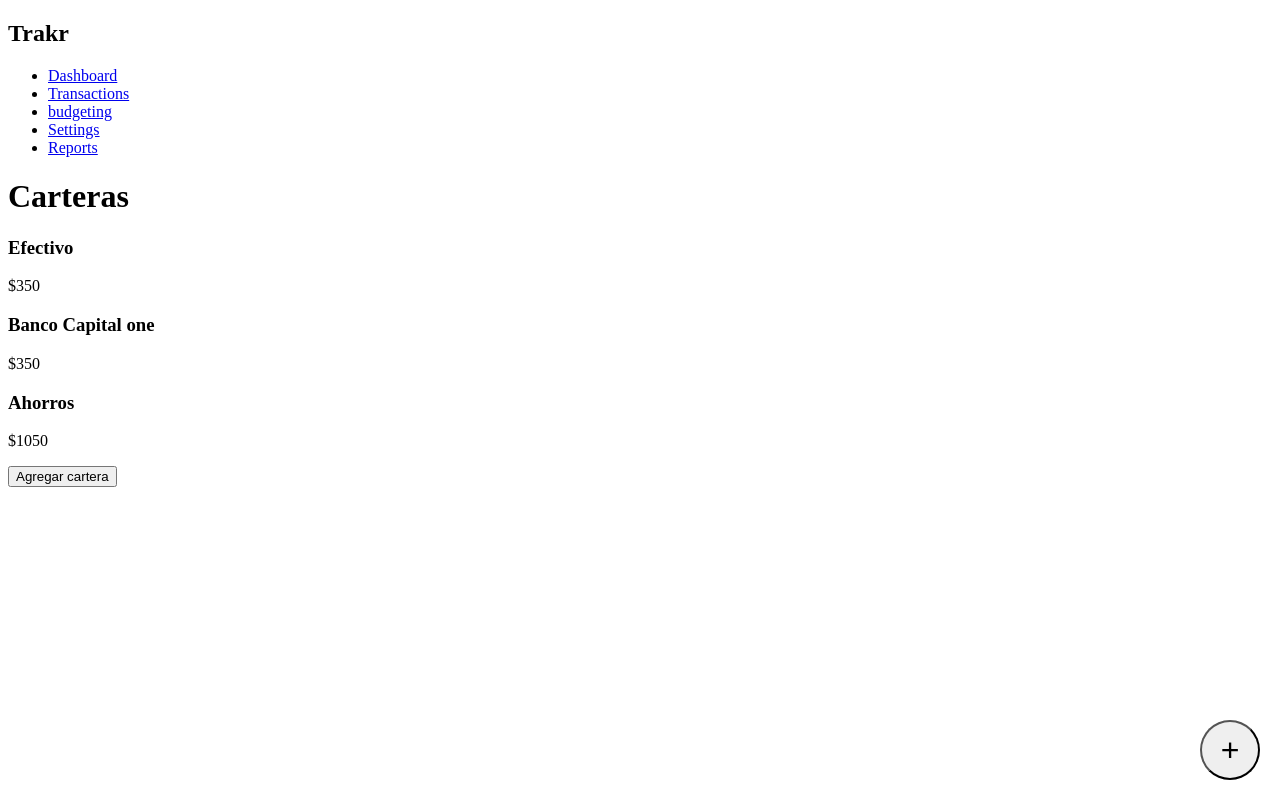
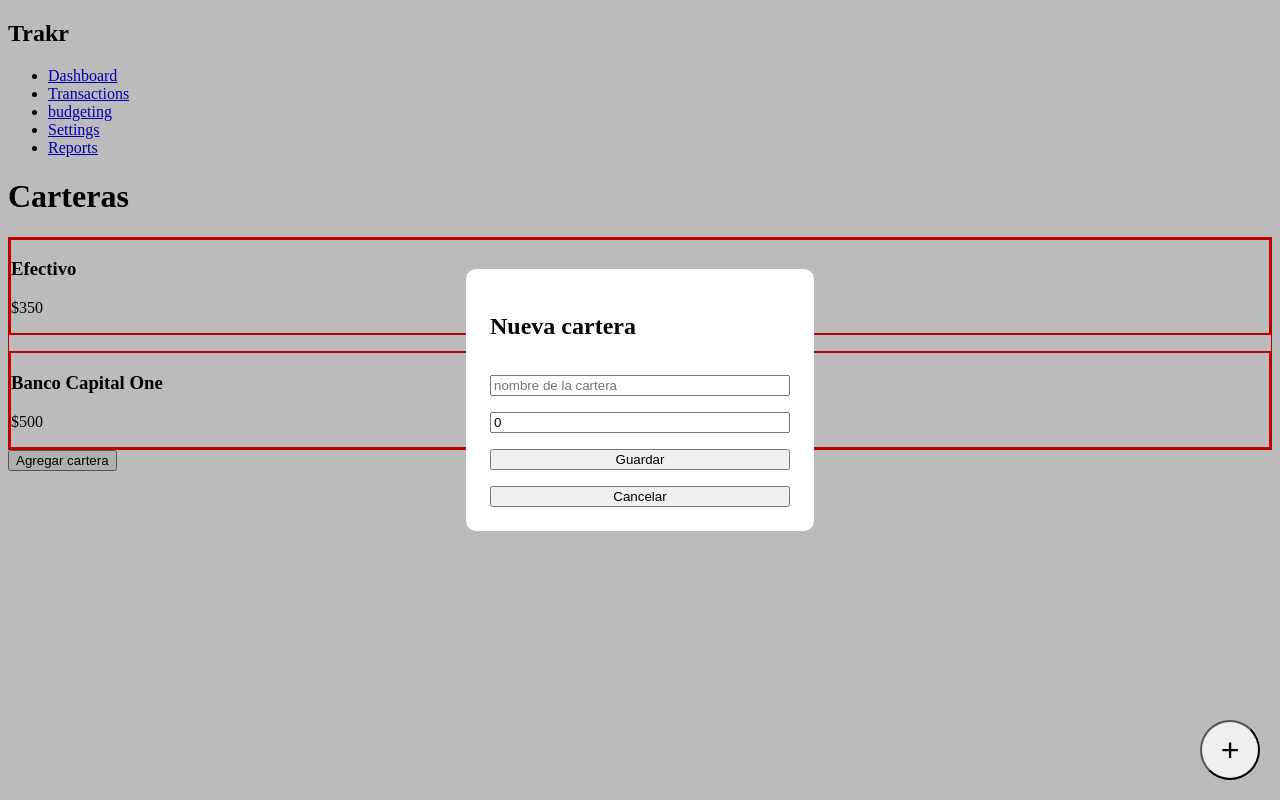
Before and after one commit to joelA4/trakr, a Vue app in the folder trakr-vue/: page /wallets in a window 1280 px wide. Both pictures are taken after a click on the button "Agregar cartera". Built offline with nearby package versions, Linux system fonts and the light colour scheme.

Commit message:
fix(DataCard): correct typo in prop name from 'tittle' to 'title' feat(Dashboard): update DataCard usage to reflect prop name change feat(Wallets): implement dynamic rendering of wallets with DataCard feat(WalletModal): add modal for creating new wallets with validation

```diff
--- /dev/null
+++ b/trakr-vue/src/components/forms/WalletModal.vue
@@ -0,0 +1,54 @@
+<script setup>
+    import { ref } from 'vue'
+    import Button from '../ui/Button.vue';
+
+    const isOpen = defineModel()
+    const title = ref('')
+    const balance = ref(0)
+
+    const emit = defineEmits(['create'])
+
+    function createWallet() {
+        if (!title.value) return
+        emit('create', {name: title.value, balance: Number(balance.value) })
+        title.value = ''
+        balance.value = 0
+        isOpen.value = false
+    }
+</script>
+
+<template>
+    <div v-if="isOpen" class="modal-backdrop">
+        <div class="modal">
+            <h2>Nueva cartera</h2>
+
+            <input v-model="title" placeholder="nombre de la cartera" />
+            <input v-model="balance" type="number" placeholder="saldo inicial" />
+
+            <Button label="Guardar" variant="primary" @click="createWallet" />
+            <Button label="Cancelar" variant="secundary" @click="isOpen = false" />
+
+        </div>
+
+    </div>
+</template>
+
+<style scoped>
+    .modal-backdrop {
+        position: fixed;
+        inset: 0;
+        background: #0004;
+        display: flex;
+        align-items: center;
+        justify-content: center;
+    }
+
+    .modal {
+        background: white;
+        padding: 1.5rem;
+        border-radius: 10px;
+        width: 300px;
+        display: grid;
+        gap: 1rem;
+    }
+</style>
--- a/trakr-vue/src/components/ui/DataCard.vue
+++ b/trakr-vue/src/components/ui/DataCard.vue
@@ -1,13 +1,13 @@
 <script setup>
     defineProps({
-        tittle: String,
+        title: String,
         value: [String, Number]
     })
 </script>
 
 <template>
     <div class="data-card">
-        <h3>{{ tittle }}</h3>
+        <h3>{{ title }}</h3>
         <p>{{ value }}</p>
     </div>
 </template>
--- a/trakr-vue/src/router/index.js
+++ b/trakr-vue/src/router/index.js
@@ -1,4 +1,4 @@
-import { createRouter, createWebHistory } from "vue-router";
+import { createRouter, createWebHistory } from "vue-router"
 
 import Dashboard from '../views/Dashboard.vue'
 import Transactions from '../views/Transactions.vue'
--- a/trakr-vue/src/views/Dashboard.vue
+++ b/trakr-vue/src/views/Dashboard.vue
@@ -14,7 +14,7 @@
 
     <AlertMessage type="success" message="Todo esta funcando bien" />
 
-    <DataCard tittle="Balance Total" value="$12,450" />
+    <DataCard title="Balance Total" value="$12,450" />
 
     <Button label="Agregar Transaccion" variant="primary" />
 
--- a/trakr-vue/src/views/Wallets.vue
+++ b/trakr-vue/src/views/Wallets.vue
@@ -1,16 +1,46 @@
 <script setup>
+    import { ref } from 'vue'
     import DataCard from '@/components/ui/DataCard.vue'
     import Button from '@/components/ui/Button.vue'
+    import WalletModal from '@/components/forms/WalletModal.vue'
+
+    //Lista de carteras (por ahora simulada)
+    const wallets = ref([
+        { id: 1, name: 'Efectivo', balance: 350 },
+        { id: 2, name: 'Banco Capital One', balance: 500 },
+    ])
+
+    const showModal = ref(false)
+
+    function addWallet(newWallet) {
+        wallets.value.push({
+            id: Date.now(),
+            ...newWallet
+        })
+    }
 </script>
 
 <template>
-    <h1>Carteras</h1>
+    <div>
+        <h1>Carteras</h1>
 
-    <DataCard tittle="Efectivo" value="$350" />
-    <DataCard tittle="Banco Capital one" value="$350" />
-    <DataCard tittle="Ahorros" value="$1050" />
+        <div style="display: grid; gap: 1rem; border: 1px solid red; ">
 
-    <Button label="Agregar cartera" variant="primary" />
+            <!-- Render Dinamico -->
+             <DataCard style="border: 2px solid red"
+             v-for="wallet in wallets"
+             :key="wallet.id"
+             :title="wallet.name"
+             :value="`$${wallet.balance}`"
+             />
+        </div>
+        <Button label="Agregar cartera" variant="primary" @click="showModal = true"/>
+
+        <!-- Modal -->
+         <WalletModal v-model="showModal" @create="addWallet" />
+
+    </div>
+
 </template>
 
 <style scoped>
```
